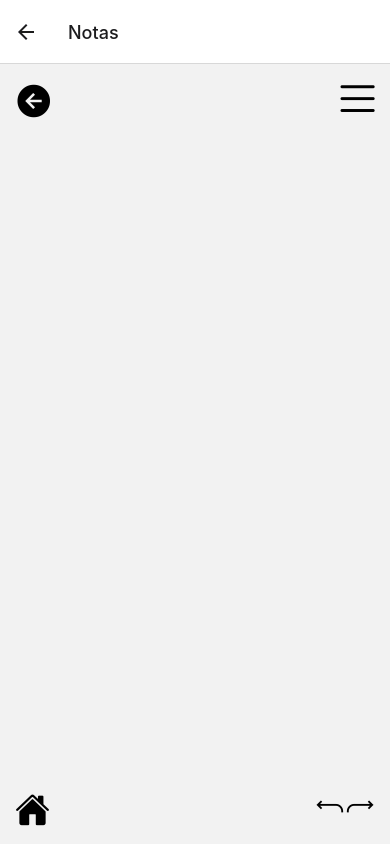
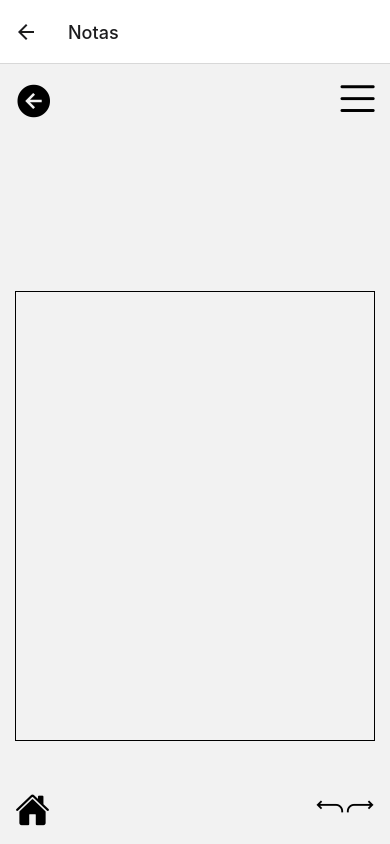
Before and after one commit to HenriqueDSCarvalho/Bloco-de-notas, a React Native app: screen /Notas in a window 390 px wide. Built offline with nearby package versions, Linux system fonts and the light colour scheme.

Commit message:
input de notas

```diff
--- a/screns/Notas.js
+++ b/screns/Notas.js
@@ -1,5 +1,5 @@
 import { View, TouchableOpacity, StyleSheet, TextInput } from 'react-native';
-import {Ionicons, SimpleLineIcons} from '@expo/vector-icons';
+import { Ionicons, SimpleLineIcons } from '@expo/vector-icons';
 
 export default function Notas({ navigation }) {
     return (
@@ -20,11 +20,10 @@ export default function Notas({ navigation }) {
 
                 </TouchableOpacity>
             </View>
-            <View>
 
-                <TextInput />
 
-            </View>
+                <TextInput  style={styles.TextInput}/>
+
 
             <View style={styles.containerBottom}>
                 <TouchableOpacity
@@ -67,5 +66,12 @@ const styles = StyleSheet.create({
     containerleft: {
         flexDirection: 'row'
     },
+    TextInput: {
+        borderWidth: 1,
+        height: 450,
+        marginTop: 50,
+        marginBottom: 50,
+        textAlign: 'left'
+    }
 
 });
```
